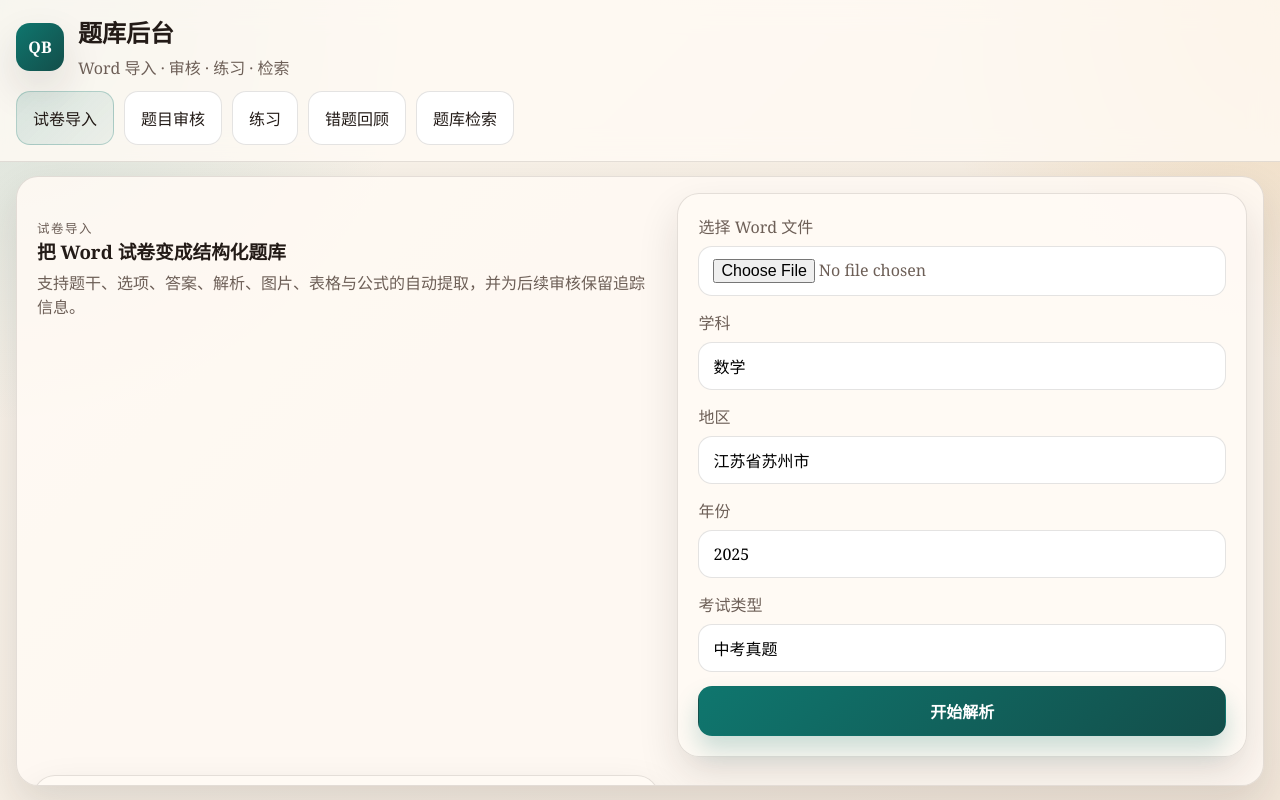
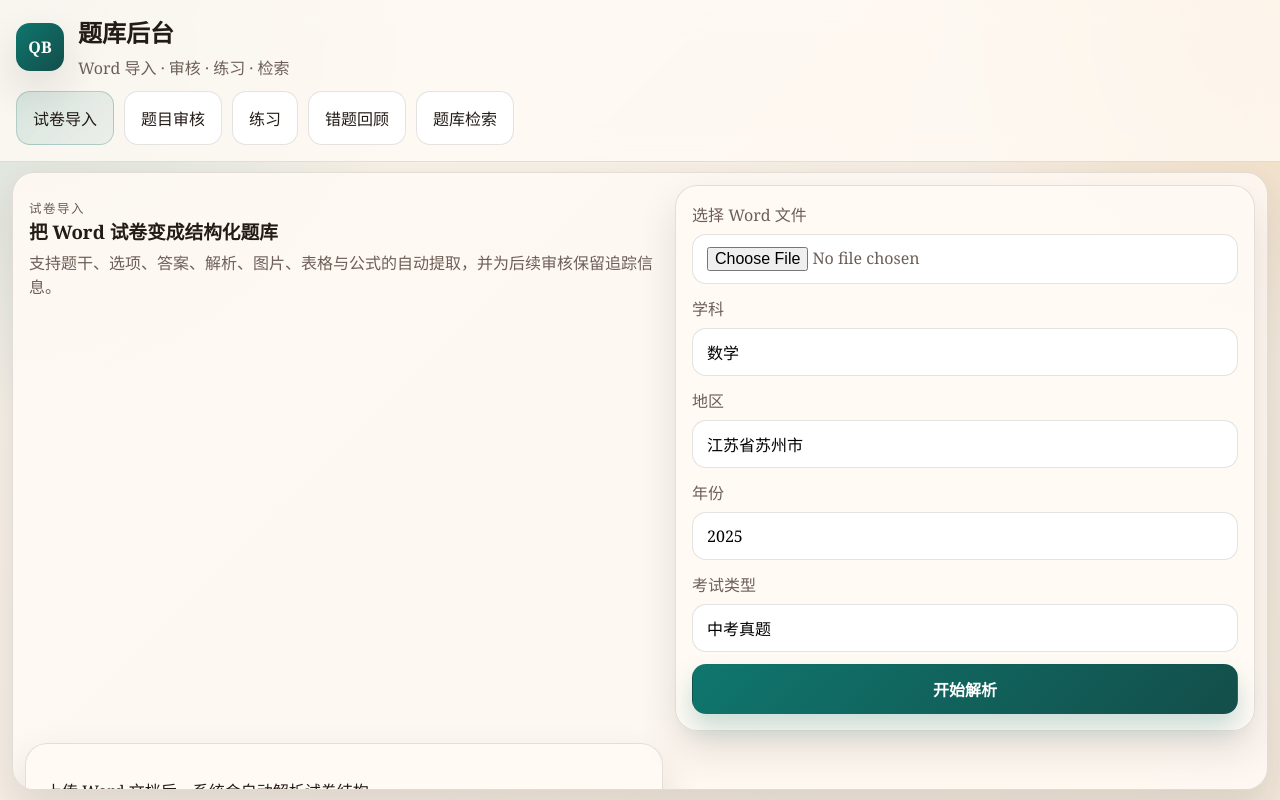
Before and after one commit to flybird11011/exam_bank, a React (Vite) app in the folder frontend/: page / in a window 1280 px wide. Built offline with nearby package versions, Linux system fonts and the light colour scheme.

Commit message:
feat: tighten ipad search layout

```diff
--- a/frontend/src/styles/global.css
+++ b/frontend/src/styles/global.css
@@ -745,7 +745,7 @@ button {
   }
 
   .main-pane {
-    padding: 14px 16px;
+    padding: 10px 12px;
   }
 
   .topbar {
@@ -753,11 +753,24 @@ button {
   }
 
   .content-card {
+    padding: 12px;
+  }
+
+  .page-grid {
+    gap: 12px;
+  }
+
+  .hero-block {
+    padding: 8px 4px 4px;
+  }
+
+  .form-card {
     padding: 16px;
+    gap: 12px;
   }
 
   .search-results-card {
-    max-height: calc(100dvh - 320px);
+    max-height: calc(100dvh - 260px);
   }
 
   .practice-grid {
```
Also changed, not shown: 4 other files (tests, documents, lock files or other folders).
